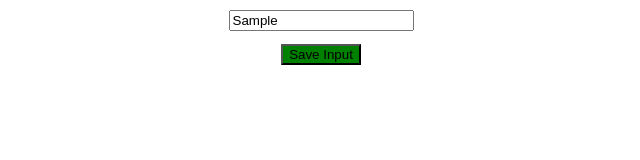
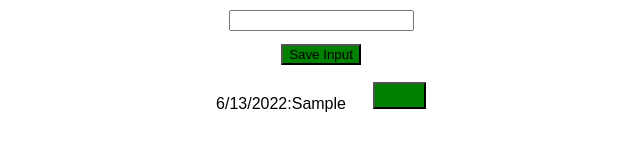
Before and after one commit to Ketilmar/ToDo-1, a plain HTML site: page index.html in a window 1280 px wide. Both pictures are taken after typing "Sample" into the empty fields and a click on the button "Save Input". Shown: the whole page, without its empty margins (319-959 px from the left). Drawn offline with Linux system fonts and the light colour scheme.

Commit message:
logikk fungerer. Må justere på css

```diff
--- a/css/style.css
+++ b/css/style.css
@@ -8,22 +8,30 @@ body {
 }
 
 main {
-    /* display: flex; */
-    /* flex-direction: column; */
-    /* align-items: center; */
+    display: flex;
+    flex-direction: column;
+    align-items: center;
 
 }
 
 main > div {
-    display: flex;
+    /* display: flex; */
     /* align-items: center; */
-    justify-content: center;
+    /* justify-content: center; */
 }
 
 .todo-list {
-    /* display: flex;
-    flex-direction: column;
-    align-items: center; */
+     /* display: flex;
+    flex-direction: row;
+    align-items: center;  */
+
+}
+
+.todo-list > div {
+    display: flex;
+    flex-direction: row;
+    align-items: baseline;
+
 }
 
 
@@ -35,3 +43,9 @@ button {
     background-color: green;
     margin: 1em 0 1em 0;
 }
+
+.delete-btn {
+    width: 4em;
+    height: 2em;
+    margin: 0 0 0 2em;
+}
--- a/index.html
+++ b/index.html
@@ -16,8 +16,7 @@
         <div >
             <button id="input-btn" >Save Input</button>
         </div>
-        <div >
-            <ul class="todo-list"></ul>
+        <div class="todo-list">
 
         </div>
     </main>
--- a/js/index.js
+++ b/js/index.js
@@ -4,18 +4,42 @@ const inputBtn = document.querySelector("#input-btn")
 const todoList = document.querySelector(".todo-list")
 // const newItem = document.createTextNode("hei. Dette er en test")
 
+
+// listen for click on "save now" button. Then runs addTodo() function
 document.getElementById("input-btn").addEventListener("click", (e) => {
     console.log(e);
     console.log(input.value);
     // document.createElement("li").appendChild(newItem)
+
     console.log(todoList);
-    const li = document.createElement("li")
-    li.textContent = "li: test tekst"
-    console.log(li);
-    li.append(li)
+    if (!input.value){
+        end;
+    }
+    addTodo()
+    input.value = ""
 })
 
+// her lager jeg en eventlistener for å slette oppføringer
+document.getElementById()
 
+// creates 3 new elements and adds the value from input field
+function addTodo() {
+    const div = document.createElement("div")
+    const p = document.createElement("p")
+    const button = document.createElement("button");
+    let date = new Date()
+    button.classList = "delete-btn"
+    p.textContent = input.value
+    todoList.append(div)
+    div.append(date.toLocaleDateString(), ": " , p, button)
+
+    console.log(date.toTimeString());
+}
+
+
+function deleteTodo() {
+
+}
 // input1.addEventListener("click", (inputBtn) => {
 //     console.log(inputBtn);
 // })
```
